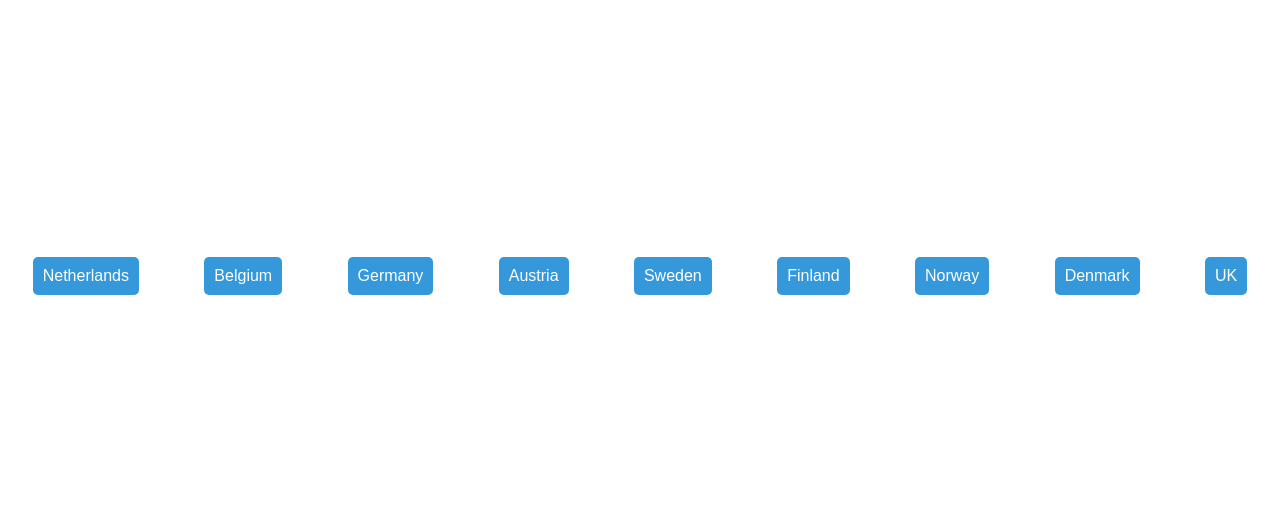
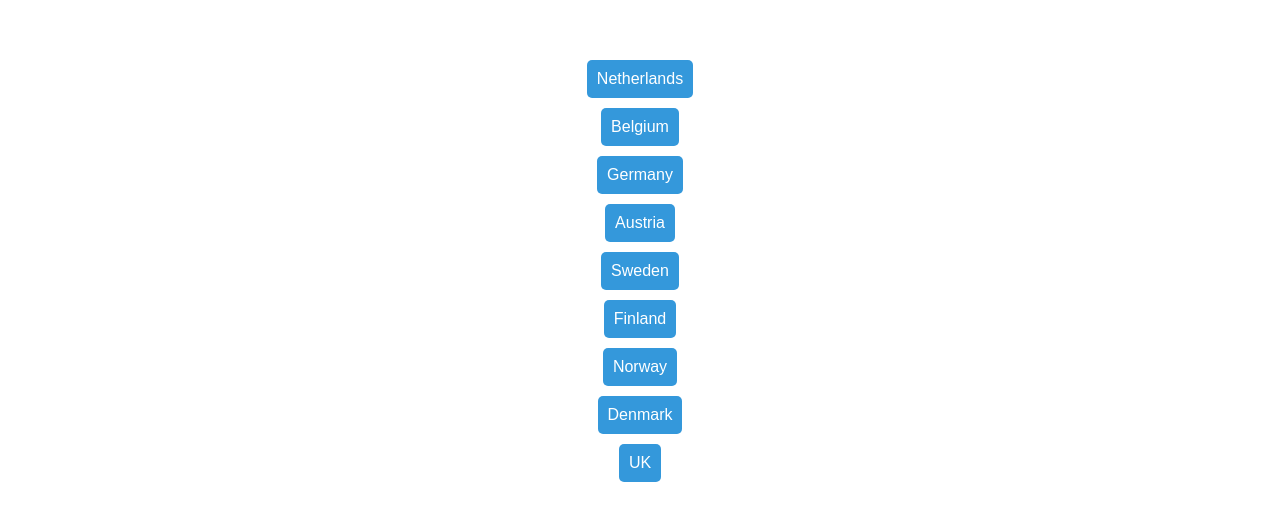
Before and after one commit to Hidayu99/Animation, a plain HTML site: page index.html in a window 1280 px wide. Shown: the part 124-644 px from the top of the page. Drawn offline with Linux system fonts and the light colour scheme.

Commit message:
Update styles.css

```diff
--- a/styles.css
+++ b/styles.css
@@ -5,13 +5,15 @@ body {
 
 .shops-container {
     display: flex;
-    justify-content: space-around;
+    flex-direction: column; /* Change to column */
+    justify-content: center;
     align-items: center;
     height: 100vh;
 }
 
 .shop {
     cursor: pointer;
+    margin-bottom: 10px; /* Add margin to separate shops */
     padding: 10px;
     background-color: #3498db;
     color: #fff;
```
